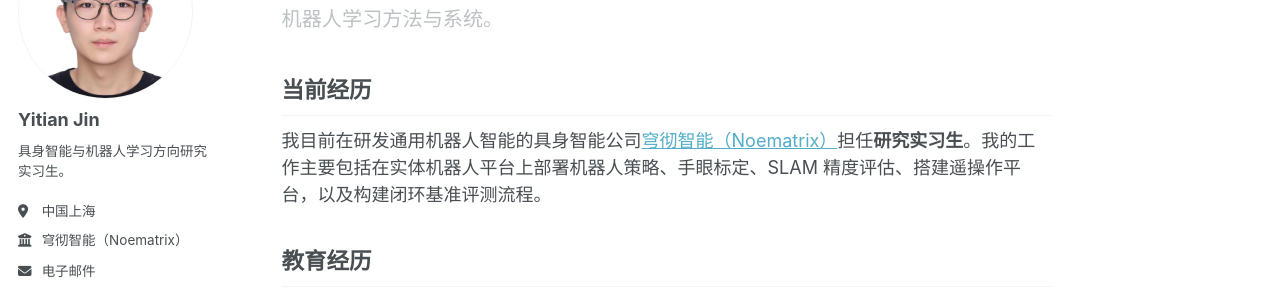
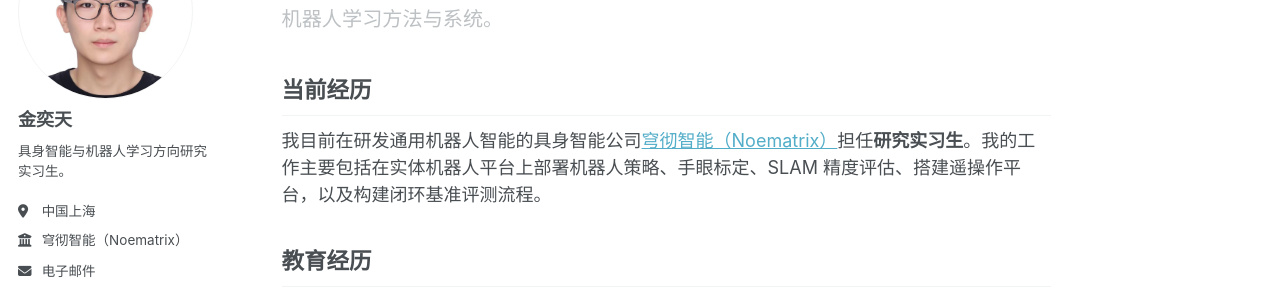
Before and after one commit to yj244-jyt/yj244-jyt.github.io, a Jekyll site: the page built from _pages/zh.md, in a window 1280 px wide. Shown: the part 182-475 px from the top of the page. Built offline with Jekyll 4.4.1, drawn with Linux system fonts in a browser that asks for light colours; a script that is not in the unit is left out.

Commit message:
Localize Chinese profile name

```diff
--- a/_config.yml
+++ b/_config.yml
@@ -13,6 +13,7 @@ repository: "yj244-jyt/yj244-jyt.github.io"
 author:
   avatar: "profile.jpg"
   name: "Yitian Jin"
+  name_zh: "金奕天"
   bio: "Research intern working on embodied AI and robot learning."
   bio_zh: "具身智能与机器人学习方向研究实习生。"
   location: "Shanghai, China"
--- a/_includes/author-profile.html
+++ b/_includes/author-profile.html
@@ -2,16 +2,18 @@
 {% assign author = site.author %}
 {% assign is_chinese = false %}
 {% if page.lang == "zh-CN" %}{% assign is_chinese = true %}{% endif %}
+{% assign author_name = author.name %}
+{% if is_chinese %}{% assign author_name = author.name_zh %}{% endif %}
 
 <div class="author-profile" itemscope itemtype="https://schema.org/Person">
   <div class="author__avatar">
     <div class="author__avatar-frame">
-      <img src="{{ author.avatar | prepend: "/images/" | prepend: base_path }}" alt="Yitian Jin" fetchpriority="high" itemprop="image" />
+      <img src="{{ author.avatar | prepend: "/images/" | prepend: base_path }}" alt="{{ author_name }}" fetchpriority="high" itemprop="image" />
     </div>
   </div>
 
   <div class="author__content">
-    <h3 class="author__name" itemprop="name">{{ author.name }}</h3>
+    <h3 class="author__name" itemprop="name">{{ author_name }}</h3>
     <p class="author__bio" itemprop="description">{% if is_chinese %}{{ author.bio_zh }}{% else %}{{ author.bio }}{% endif %}</p>
   </div>
 
```
